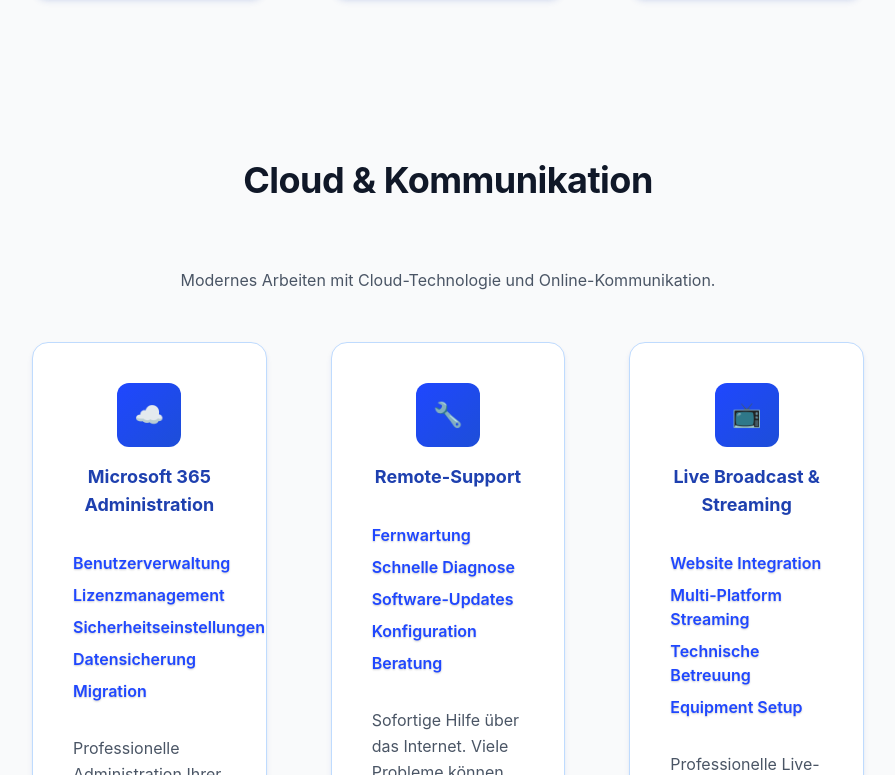
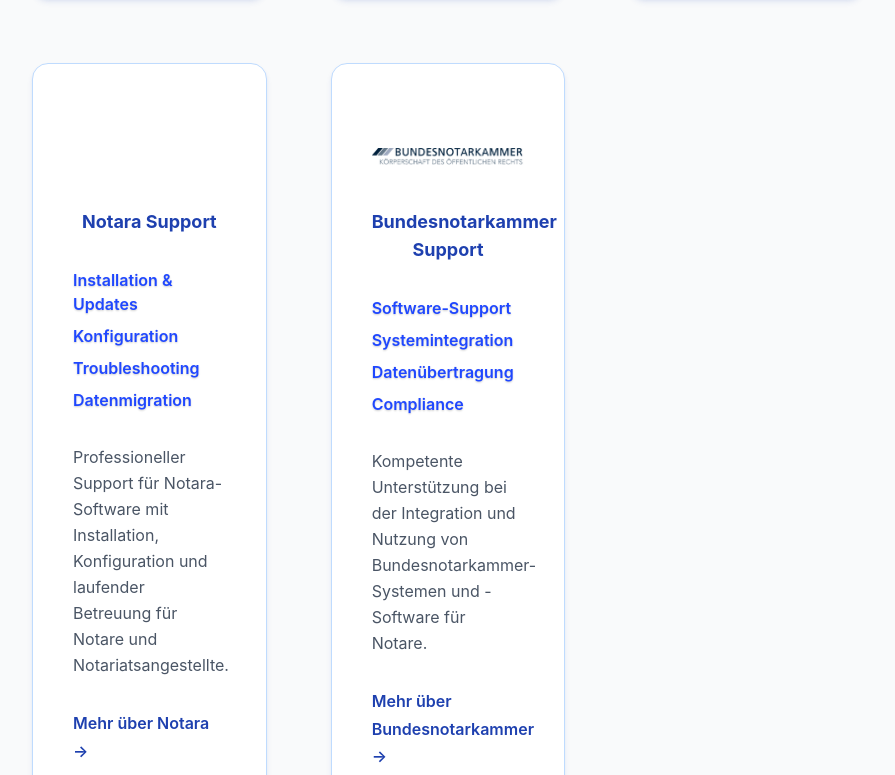
Before and after one commit to Remodops/admin4me, a Next.js app: page /leistungen in a window 1280 px wide. Shown: the part 1325-2100 px from the top of the page, without its empty margins (192-1087 px from the left). Built offline with nearby package versions, Linux system fonts and the light colour scheme.

Commit message:
Neue Leistungskarten
- Notara Support mit Logo und Link zu notara.de
- Bundesnotarkammer Support mit Logo und Link zu bnotk.de
- Erweiterung der Software-Support Sektion um 2 neue Karten
- Spezielle Services für Notare und Notariatsangestellte"

```diff
--- a/src/app/leistungen/page.tsx
+++ b/src/app/leistungen/page.tsx
@@ -131,6 +131,80 @@ export default function Leistungen() {
                 className="inline-block text-professional hover:text-blue-700 dark:hover:text-blue-300 font-semibold mt-auto transition-colors duration-200"
               >
                 Mehr über Agenda →
+              </a>
+            </div>
+          </div>
+
+          <div className="bg-white dark:bg-gray-800 rounded-2xl p-8 lg:p-10 border border-professional dark:border-gray-700 shadow-professional hover-lift h-full">
+            <div className="text-center mb-8">
+              <div className="w-full pt-6 mb-6 flex justify-center items-center" style={{ minHeight: '80px' }}>
+                <Image
+                  src="/images/leistungen/notara-logo-hell.svg"
+                  alt="Notara Logo - Notarsoftware"
+                  width={400}
+                  height={120}
+                  className="w-full h-auto object-contain max-h-20"
+                  style={{ imageRendering: 'auto' }}
+                />
+              </div>
+              <h3 className="text-lg font-bold text-professional dark:text-white">
+                Notara Support
+              </h3>
+            </div>
+            <div className="space-y-2 mb-8">
+              <div className="referenz-service font-semibold text-base text-gray-700 dark:text-gray-300">Installation & Updates</div>
+              <div className="referenz-service font-semibold text-base text-gray-700 dark:text-gray-300">Konfiguration</div>
+              <div className="referenz-service font-semibold text-base text-gray-700 dark:text-gray-300">Troubleshooting</div>
+              <div className="referenz-service font-semibold text-base text-gray-700 dark:text-gray-300">Datenmigration</div>
+            </div>
+            <div className="min-h-[220px] flex flex-col">
+              <p className="text-gray-600 dark:text-gray-300 mb-8 leading-relaxed flex-grow">
+                Professioneller Support für Notara-Software mit Installation, Konfiguration und laufender Betreuung für Notare und Notariatsangestellte.
+              </p>
+              <a
+                href="https://notara.de"
+                target="_blank"
+                rel="noopener noreferrer"
+                className="inline-block text-professional hover:text-blue-700 dark:hover:text-blue-300 font-semibold mt-auto transition-colors duration-200"
+              >
+                Mehr über Notara →
+              </a>
+            </div>
+          </div>
+
+          <div className="bg-white dark:bg-gray-800 rounded-2xl p-8 lg:p-10 border border-professional dark:border-gray-700 shadow-professional hover-lift h-full">
+            <div className="text-center mb-8">
+              <div className="w-full pt-6 mb-6 flex justify-center items-center" style={{ minHeight: '80px' }}>
+                <Image
+                  src="/images/leistungen/bundesnotarkammer.png"
+                  alt="Bundesnotarkammer Logo"
+                  width={400}
+                  height={120}
+                  className="w-full h-auto object-contain max-h-20"
+                  style={{ imageRendering: 'auto' }}
+                />
+              </div>
+              <h3 className="text-lg font-bold text-professional dark:text-white">
+                Bundesnotarkammer Support
+              </h3>
+            </div>
+            <div className="space-y-2 mb-8">
+              <div className="referenz-service font-semibold text-base text-gray-700 dark:text-gray-300">Software-Support</div>
+              <div className="referenz-service font-semibold text-base text-gray-700 dark:text-gray-300">Systemintegration</div>
+              <div className="referenz-service font-semibold text-base text-gray-700 dark:text-gray-300">Datenübertragung</div>
+              <div className="referenz-service font-semibold text-base text-gray-700 dark:text-gray-300">Compliance</div>
+            </div>
+            <div className="min-h-[220px] flex flex-col">
+              <p className="text-gray-600 dark:text-gray-300 mb-8 leading-relaxed flex-grow">
+                Kompetente Unterstützung bei der Integration und Nutzung von Bundesnotarkammer-Systemen und -Software für Notare.
+              </p>
+              <a
+                href="https://www.bnotk.de/"
+                target="_blank"
+                rel="noopener noreferrer"
+                className="inline-block text-professional hover:text-blue-700 dark:hover:text-blue-300 font-semibold mt-auto transition-colors duration-200"
+              >
+                Mehr über Bundesnotarkammer →
               </a>
             </div>
           </div>
```
